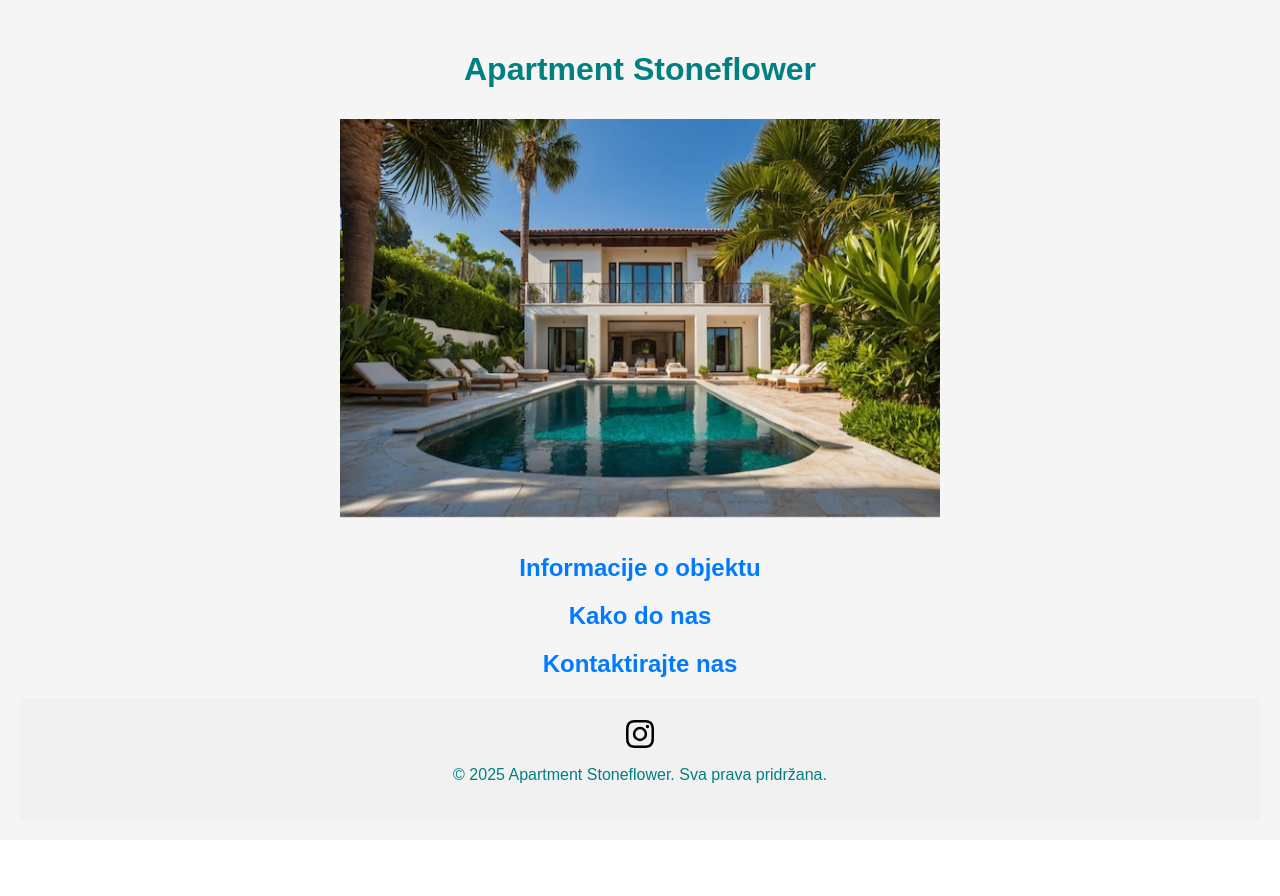
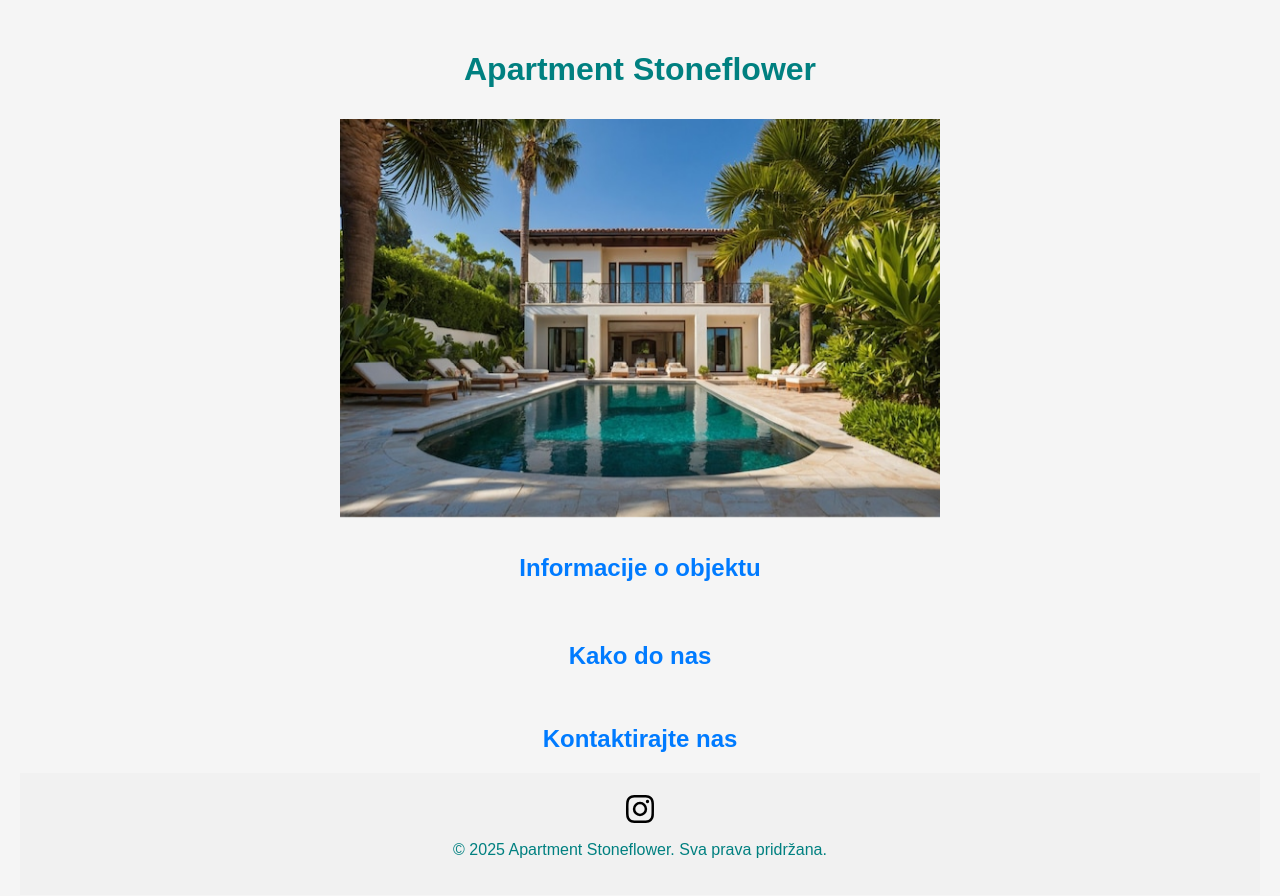
Before and after one commit to dominikvukelic/apartment-booking, a React (Create React App) app: page / in a window 1280 px wide. Shown: the top 896 px of the page. Before the commit the page ends 840 px from the top, so only its background shows below. Built offline with nearby package versions, Linux system fonts and the light colour scheme.

Commit message:
style changes to google maps

```diff
--- /dev/null
+++ b/src/components/OurLocation.css
@@ -0,0 +1,20 @@
+.location-section {
+  max-width: 800px;       /* isto kao i carousel, možeš mijenjati */
+  margin: 0 auto;          /* centriranje sekcije horizontalno */
+  padding: 20px;           /* malo razmaka od rubova */
+  box-sizing: border-box;  /* da padding ne povećava širinu */
+}
+
+.location-section h2 {
+  cursor: pointer;
+  color: #007bff;
+  margin-bottom: 15px;     /* razmak između naslova i iframe-a */
+  text-align: center;
+}
+
+.location-section iframe {
+  width: 100%;           /* koristi cijelu širinu sekcije, ne cijelog ekrana */
+  height: 450px;         /* visina iframe-a */
+  border: 0;
+  display: block;
+}
--- a/src/components/OurLocation.js
+++ b/src/components/OurLocation.js
@@ -1,4 +1,5 @@
 import React, { useState } from 'react';
+import './OurLocation.css';
 
 const OurLocation = () => {
   const [isVisible, setIsVisible] = useState(false);
@@ -9,16 +10,11 @@ const OurLocation = () => {
 
   return (
     <div className="location-section">
-      <h2 onClick={toggleVisibility} style={{ cursor: 'pointer' }}>
-        Kako do nas
-      </h2>
+      <h2 onClick={toggleVisibility}>Kako do nas</h2>
         {isVisible && (
           <iframe
             title="Lokacija apartmana"
             src="https://www.google.com/maps/embed?pb=!1m10!1m8!1m3!1d5643.587114826941!2d14.900803539086919!3d44.988504721562684!3m2!1i1024!2i768!4f13.1!5e0!3m2!1shr!2shr!4v1743756935865!5m2!1shr!2shr"
-          width="100%"
-          height="450"
-          style={{ border: 0 }}
             allowFullScreen=""
             loading="lazy"
             referrerPolicy="no-referrer-when-downgrade"
```
Lines whose indentation alone changed are shown as unchanged.
